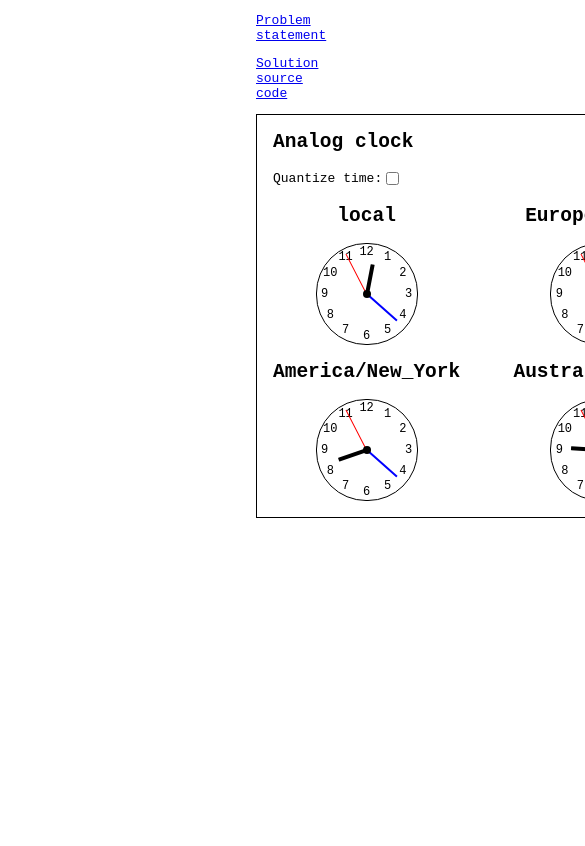
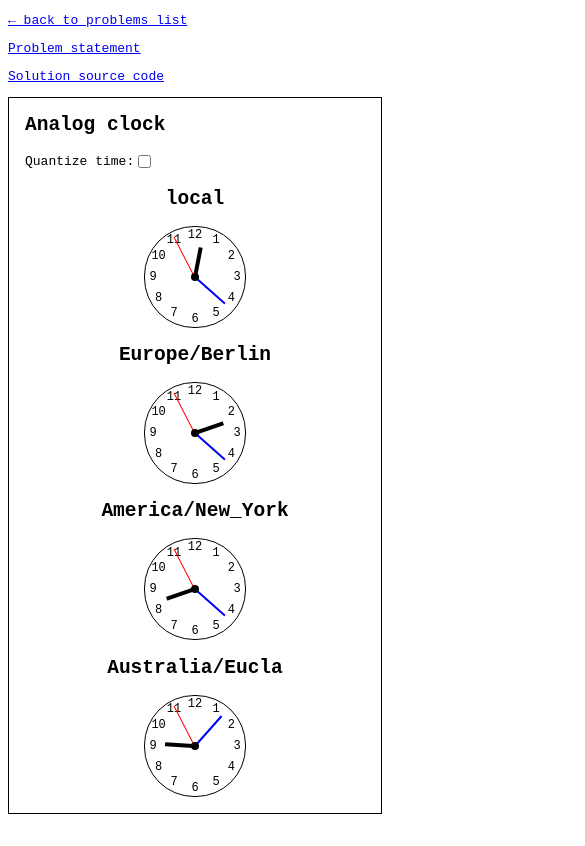
Before and after one commit to Yankovsky/frontendeval, a Next.js app: page /analog-clock in a window 390 px wide. Shown: the top 846 px of the page, 585 px wide, since content can reach past the window. Built offline with nearby package versions, Linux system fonts and the light colour scheme.

Commit message:
more styles, media queries

```diff
--- a/pages/_app.tsx
+++ b/pages/_app.tsx
@@ -2,6 +2,7 @@ import '../styles/globals.css'
 import type { AppProps } from 'next/app'
 import { useRouter } from 'next/router'
 import { problems } from '../problems'
+import Link from 'next/link'
 
 const GITHUB_REPO_PROBLEMS_PATH = 'https://github.com/Yankovsky/frontendeval/tree/main/problems/'
 const FRONTENDEVAL_QUESTIONS_PATH = 'https://frontendeval.com/questions/'
@@ -15,6 +16,9 @@ function MyApp({ Component, pageProps }: AppProps) {
   if (problemId) {
     return <article>
       <p>
+        <Link href='/'><a>← back to problems list</a></Link>
+      </p>
+      <p>
         <a href={FRONTENDEVAL_QUESTIONS_PATH + problemId}>Problem statement</a>
       </p>
       <p>
--- a/public/analog-clock.css
+++ b/public/analog-clock.css
@@ -15,7 +15,7 @@
 
 main {
     border: 1px solid black;
-    width: 450px;
+    width: 440px;
     padding: 0 16px 16px;
 }
 
@@ -29,6 +29,17 @@ label {
     grid-template-columns: auto auto;
     grid-template-rows: auto auto;
     justify-content: space-between;
+}
+
+@media (max-width: 480px) {
+    main {
+        width: auto;
+    }
+    .clocks-container {
+        grid-template-columns: auto;
+        grid-template-rows: initial;
+        justify-content: space-around;
+    }
 }
 
 h2 {
--- a/styles/globals.css
+++ b/styles/globals.css
@@ -1,7 +1,8 @@
 html,
 body {
-  padding: 0 128px;
-  margin: 0;
+  margin: 0 auto;
+  padding: 0 4px;
+  max-width: 800px;
   font-family: monospace;
 }
 
```
